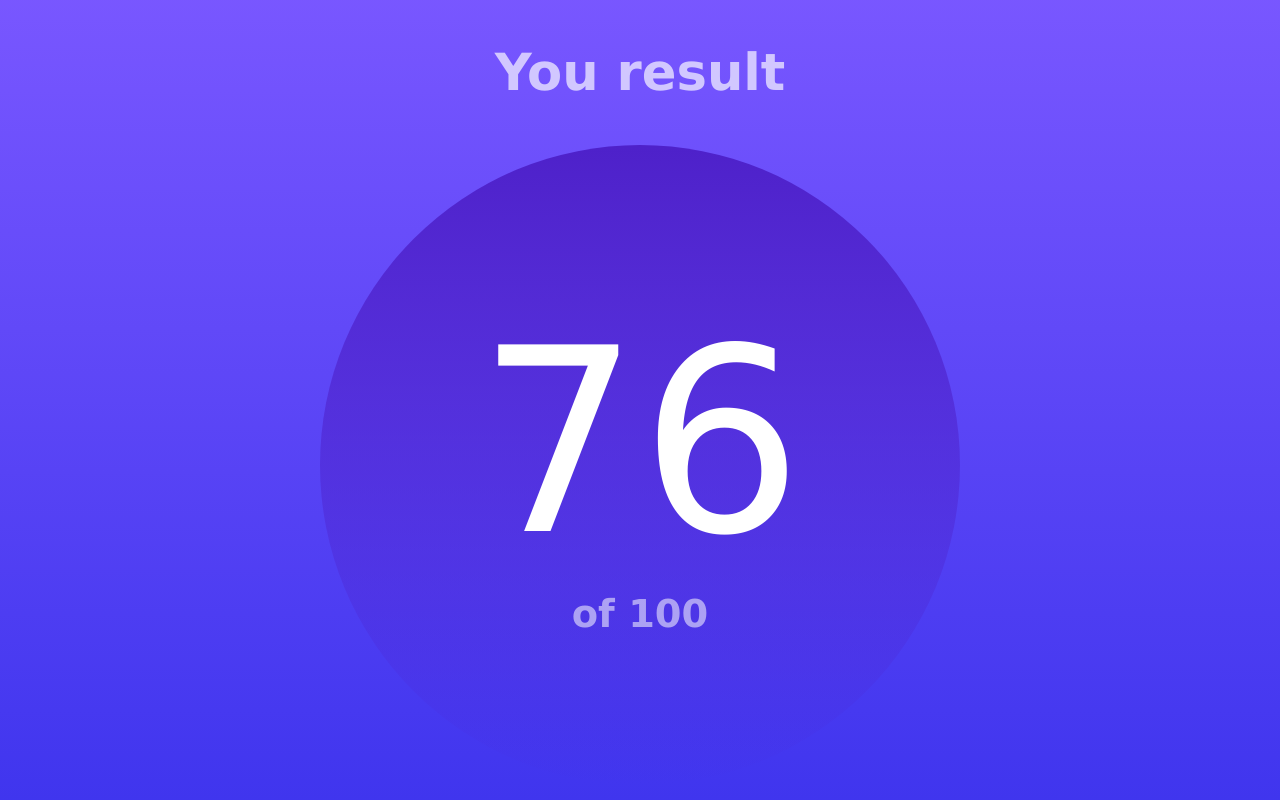
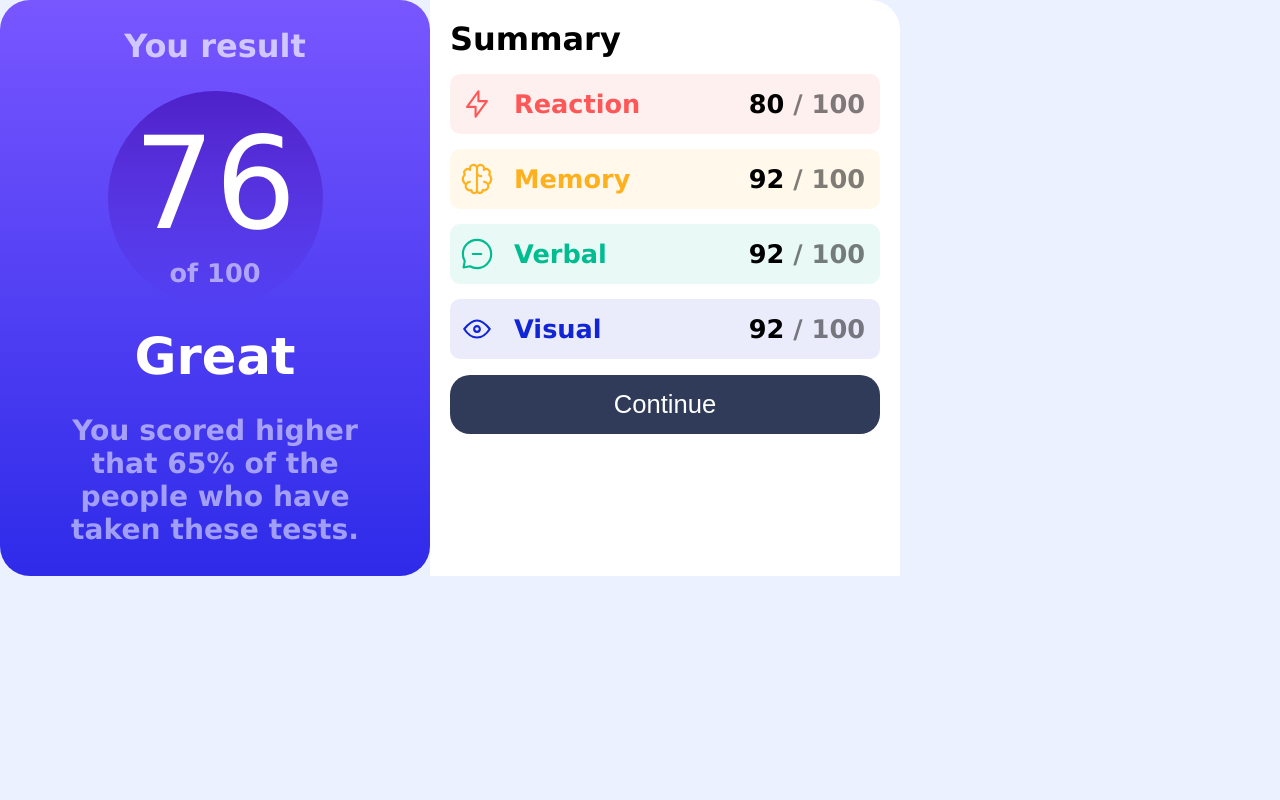
Before and after one commit to KevinSR-Dev/desafio-2-summaryComponent.github.en, a website: page index.html in a window 1280 px wide. Shown: the top 800 px of the page. Drawn offline with Linux system fonts and the light colour scheme.

Commit message:
0.3v-arrreglos

```diff
--- a/css/styles.css
+++ b/css/styles.css
@@ -16,6 +16,11 @@ body {
 *::before,
 *::after {
   box-sizing: inherit;
+}
+
+section.content {
+  min-width: 375px;
+  /* max-width: 960px; */
 }
 
 .result {
@@ -174,3 +179,77 @@ button {
   padding: 15px 0;
   margin: 5px 0 20px;
 }
+
+/* vista para escritorio */
+@media screen and (min-width: 600px), (orientation: landscape) {
+  body {
+    background-color: hsl(221, 100%, 96%);
+    max-width: 900px;
+  }
+
+  .content {
+    display: flex;
+    flex-direction: row;
+  }
+
+  .result {
+    flex: 1;
+    border-radius: 30px;
+  }
+
+  .summary {
+    flex: 1;
+    border-top-right-radius: 30px;
+    padding: 20px;
+    margin: 0;
+    box-sizing: border-box;
+  }
+
+  .summary h2 {
+    margin: 0;
+    font-size: clamp(1em, 2.5vw, 10em);
+  }
+
+  .result > div span:first-child {
+    font-size: clamp(2.8rem, 10vw, 20.25rem);
+    color: white;
+  }
+
+  ul {
+    display: flex;
+    flex-direction: column;
+    gap: 15px;
+  }
+
+  button {
+    position: relative;
+    margin: 0;
+    font-size: clamp(1em, 2vw, 10em);
+  }
+
+  ul > li {
+    display: flex;
+    justify-content: space-between;
+    font-weight: bold;
+    font-size: clamp(1em, 2vw, 10em);
+    border-radius: 10px;
+    padding: 15px;
+    padding-left: clamp(2.5em, 12%, 20em);
+  }
+
+  .result > div span:last-child {
+    font-size: clamp(0.8rem, 2vw, 10.25rem);
+  }
+
+  .result h2 {
+    font-size: clamp(1rem, 2.5vw, 10.25rem);
+  }
+
+  .result h3 {
+    font-size: clamp(1rem, 4vw, 10.25rem);
+  }
+
+  .result p {
+    font-size: clamp(0.8rem, 2.2vw, 10.25rem);
+  }
+}
```
